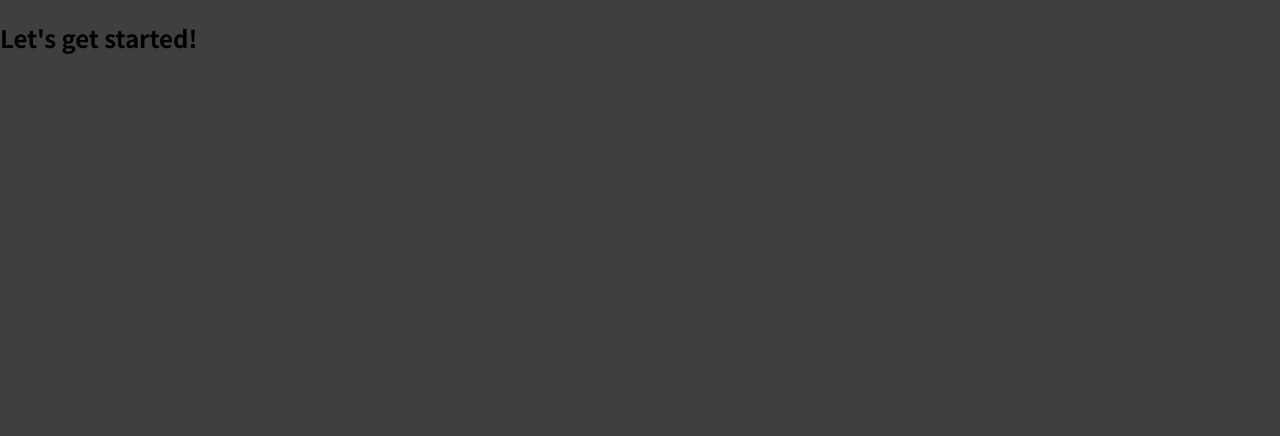
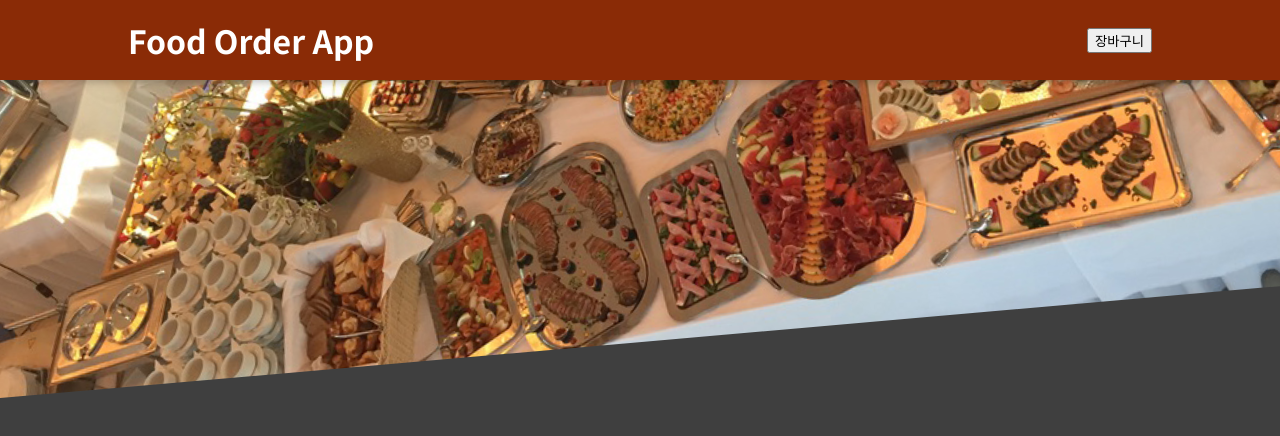
Before and after one commit to cherie1214/food-order-app, a React (Create React App) app: page / in a window 1280 px wide. Shown: the top 436 px of the page. Built offline with nearby package versions, Linux system fonts and the light colour scheme.

Commit message:
Layout > Header 추가

```diff
--- a/src/App.js
+++ b/src/App.js
@@ -1,8 +1,11 @@
+import { Fragment } from "react";
+import Header from "./components/Layout/Header";
+
 function App() {
   return (
-    <div>
-      <h2>Let's get started!</h2>
-    </div>
+    <Fragment>
+      <Header />
+    </Fragment>
   );
 }
 
--- a/src/components/Layout/Header.js
+++ b/src/components/Layout/Header.js
@@ -7,12 +7,12 @@
 const Header = () => {
     return (
         <Fragment>
-            <header>
+            <header className={classes.header}>
                 <h1>Food Order App</h1>
                 <button>장바구니</button>
             </header>
-            <div>
-                <img src={mealsImage} />
+            <div className={classes['main-image']}>
+                <img src={mealsImage} alt="테이블에 맛있는 음식이 가득!" />
             </div>
         </Fragment>
     );
```
